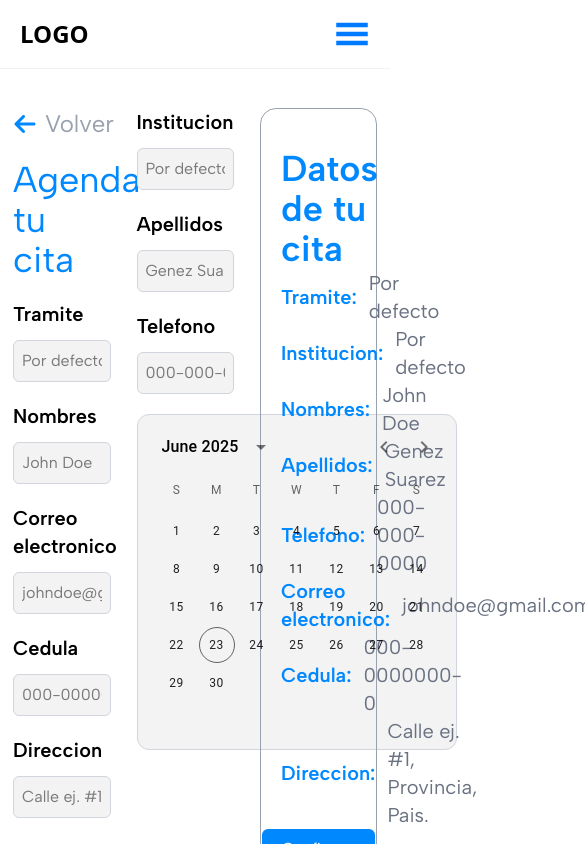
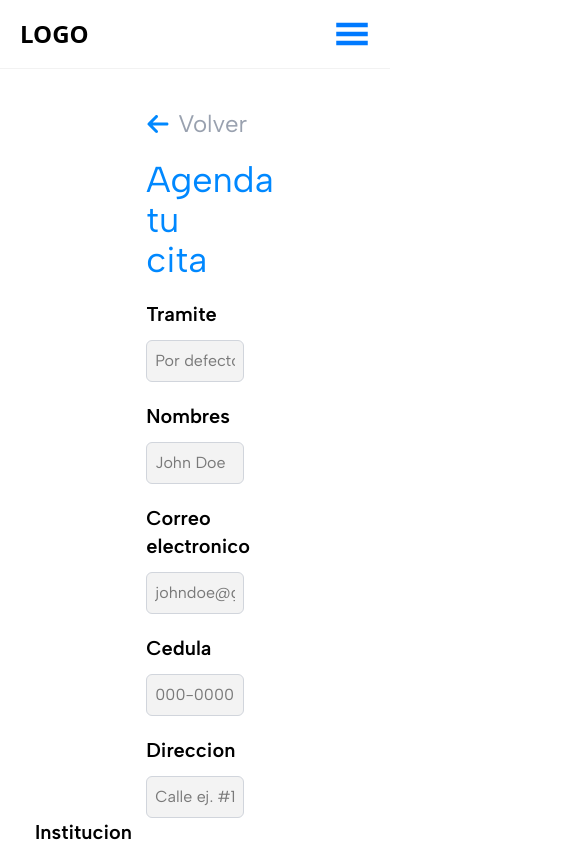
Before and after one commit to Urpirio/s-gob-2025, a Next.js app: page /AgendarCita in a window 390 px wide. Shown: the top 844 px of the page, 585 px wide, since content can reach past the window. Built offline with nearby package versions, Linux system fonts and the light colour scheme.

Commit message:
Se agrego un estilos responsive

```diff
--- a/components/components - AgendarCita/subcomponents/FormPart1.jsx
+++ b/components/components - AgendarCita/subcomponents/FormPart1.jsx
@@ -4,7 +4,7 @@ import { AdapterDayjs } from '@mui/x-date-pickers/AdapterDayjs';
 
 export default function FormPart1() {
   return (
-    <div className="flex flex-col gap-5 w-[25%]">
+    <div className="flex flex-col gap-5 w-[25%]  min-w-80">
         <div className="flex flex-col gap-3">
             <label htmlFor="" className="text-xl font-semibold">Institucion</label>
             <input type="text" placeholder="Por defecto"  className="border border-gray-300 p-2 rounded-md bg-[#F3F3F3]"/>
```
